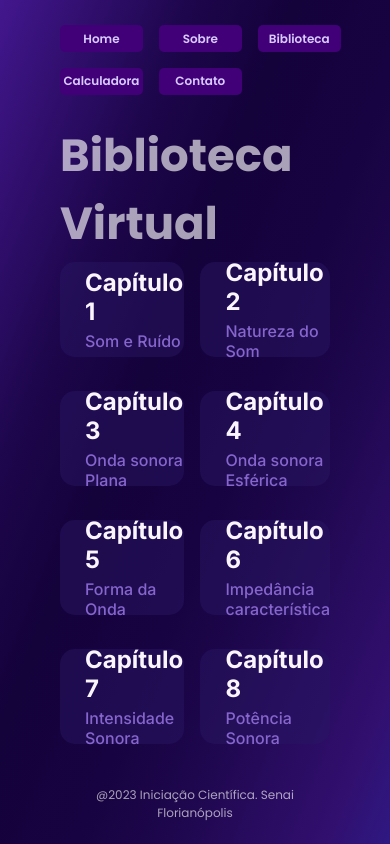
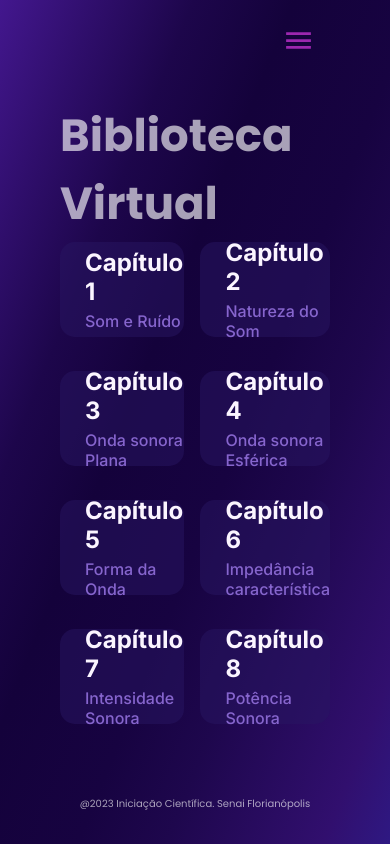
Before and after one commit to SenaiFlorianopolisResearchTeam/Calculator, a Next.js app: page /library in a window 390 px wide. Built offline with nearby package versions, Linux system fonts and the light colour scheme.

Commit message:
adding useMediaQuery from mui to mobile devices in navbar / home

```diff
--- a/src/app/page.module.css
+++ b/src/app/page.module.css
@@ -58,12 +58,14 @@
     align-items: center;
     align-content: center;
     justify-content: center;
+    gap: 0px;
+    overflow: hidden;
   }
   .title{
     font-size: 3rem;
   }
   .desc{
-    font-size: 15px;
+    font-size: 13px;
   }
   .button{
   padding: 7px 6px;
@@ -74,4 +76,5 @@
   .logo-mobile {
     display: block;
   }
+
 }
--- a/src/components/footer/footer.module.css
+++ b/src/components/footer/footer.module.css
@@ -4,14 +4,15 @@
   height: 80px;
   display: flex;
   align-items: center;
+  justify-content: center;
+  align-content: center;
   font-family: 'Poppins';
   color: rgba(255, 255, 255, 0.63);
-  text-align: center;
-  justify-content: center,
 }
 
 @media screen and (max-width: 800px) {
   .container {
-    font-size: 12px;
-  }
+    font-size: 10px;
+    text-align: center;
 }
+}
--- a/src/components/navbar/Navbar.jsx
+++ b/src/components/navbar/Navbar.jsx
@@ -4,41 +4,41 @@ import React from 'react'
 import Link from 'next/link'
 import styles from './navbar.module.css'
 import Image from "next/image"
-
-const links = [
-  {
-    id: 1,
-    title: 'Home',
-    url: '/',
-  },
-  {
-    id: 2,
-    title: 'Sobre',
-    url: '/about',
-  },
-  {
-    id: 3,
-    title: 'Biblioteca',
-    url: '/library',
-  },
-  {
-    id: 4,
-    title: 'Calculadora',
-    url: '/calculator',
-  },
-  {
-    id: 4,
-    title: 'Contato',
-    url: '/contact',
-  },
-
-]
+import useMediaQuery from '@mui/material/useMediaQuery'
+import Box from '@mui/material/Box';
+import SwipeableDrawer from '@mui/material/SwipeableDrawer';
+import Button from '@mui/material/Button';
+import MenuIcon from '@mui/icons-material/Menu';
+import { links } from './links'
 
 const Navbar = () => {
-  return (
-    <div className={styles.container}>
-      <Link href="/" className={styles.logo}>
-        <Image src="/logo.svg" width={130} height={130} alt="Logo" />
+
+  const [state, setState] = React.useState({
+    right: false,
+  });
+
+  const toggleDrawer = (anchor, open) => (event) => {
+    if (
+      event &&
+      event.type === 'keydown' &&
+      (event.key === 'Tab' || event.key === 'Shift')
+    ) {
+      return;
+    }
+
+    setState({ ...state, [anchor]: open });
+  };
+
+  const drawer = (
+    <Box
+      className={styles.drawer}
+      sx={{ width: 250 }}
+      role="presentation"
+      onClick={toggleDrawer('right', false)}
+      onKeyDown={toggleDrawer('right', false)}
+    >
+      <Link href="/" className={styles.logoMobile}>
+        <Image src="/logo.svg" width={90} height={90} alt="Logo" />
       </Link>
       <div className={styles.links}>
         {links.map((link) => (
@@ -47,6 +47,54 @@ const Navbar = () => {
           </Link>
         ))}
       </div>
+    </Box>
+  );
+
+  const isDesktop = useMediaQuery('(min-width:800px)')
+  const isMobile = useMediaQuery('(max-width:800px)')
+
+  return (
+    <div className={styles.container}>
+
+      {isDesktop && (
+        <>
+          <Link href="/" className={styles.logo}>
+            <Image src="/logo.svg" width={130} height={130} alt="Logo" />
+          </Link>
+          <div className={styles.links}>
+            {links.map((link) => (
+              <Link key={link.id} href={link.url} className={styles.link}>
+                {link.title}
+              </Link>
+            ))}
+          </div>
+
+        </>
+      )}
+
+      {isMobile && (
+        <>
+          <div className='nav-mobile'>
+            <Button onClick={toggleDrawer('right', true)} color='secondary' >
+              <MenuIcon
+                sx={{ fontSize: 33 }}
+              />
+            </Button>
+
+            <SwipeableDrawer
+              anchor="right"
+              open={state.right}
+              onClose={toggleDrawer('right', false)}
+              onOpen={toggleDrawer('right', true)}
+            >
+              {drawer}
+            </SwipeableDrawer>
+          </div>
+
+
+        </>
+      )}
+
     </div>
   )
 }
--- /dev/null
+++ b/src/components/navbar/links.jsx
@@ -0,0 +1,28 @@
+'use client';
+export const links = [
+  {
+    id: 1,
+    title: 'Home',
+    url: '/',
+  },
+  {
+    id: 2,
+    title: 'Sobre',
+    url: '/about',
+  },
+  {
+    id: 3,
+    title: 'Biblioteca',
+    url: '/library',
+  },
+  {
+    id: 4,
+    title: 'Calculadora',
+    url: '/calculator',
+  },
+  {
+    id: 4,
+    title: 'Contato',
+    url: '/contact',
+  },
+];
--- a/src/components/navbar/navbar.module.css
+++ b/src/components/navbar/navbar.module.css
@@ -19,43 +19,65 @@
   align-items: center;
   gap: 20px;
 }
+
 .link {
   font-size: 20;
   font-weight: 600;
   /* color: #D8CBFF; */
   font-family: 'Poppins';
 }
-.link:hover{
+
+.link:hover {
   color: #FFBCF1;
 }
 
 
 
 @media screen and (max-width: 800px) {
-  .container{
+  .container {
     font-size: 12px;
     gap: 2px;
+    height: 80px;
+    display: flex;
+    justify-content: end;
+    font-weight: 400;
+    font-size: 18;
+  }
+
+  .nav-mobile {
+    display: flex;
+    align-items: center;
+    justify-content: center;
+  }
+
+  .drawer {
+    background-color: #6d00eb;
+    height: 100%;
   }
 
   .links {
-  display: grid;
-  grid-template-columns: repeat(3, 1fr);
-  align-items: center;
-  gap: 1rem;
+    display: flex;
+    flex-direction: column;
+    align-items: start;
+    gap: 2rem;
+    padding-left: 2rem;
   }
-.link{
+
+  .link {
     color: #D8CBFF;
-  background-color: #410077;
     display: flex;
-  justify-content: center;
+    justify-content: start;
     align-items: center;
     padding: 1.45px;
     width: 5rem;
     height: 1.5rem;
     border-radius: 5px;
   }
-  .logo{
-    display: none;
+
+  .logoMobile {
+    padding-left: 2rem;
+    padding-top: 2.5rem;
   }
 
+
 }
```
Also changed, not shown: package.json (+6 -1 lines), src/app/page.jsx (+25 -4 lines), 1 other file (tests, documents, lock files or other folders). Lines whose indentation alone changed are shown as unchanged.
